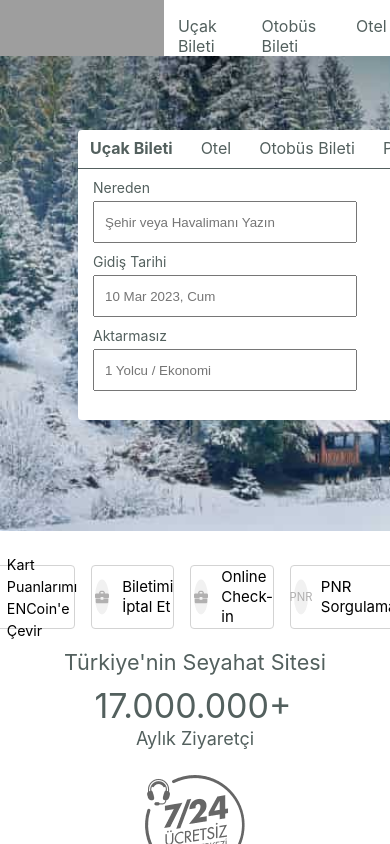
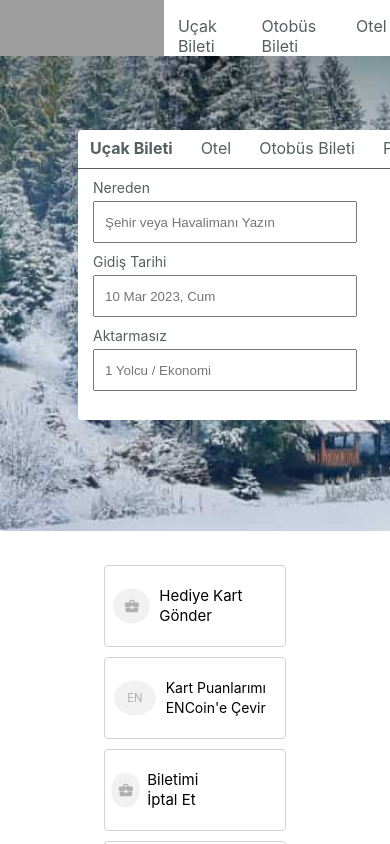
Before and after one commit to Tuzbay/ENUYGUN-Clone-Project, a React (Create React App) app: page / in a window 390 px wide. Shown: the top 844 px of the page. Built offline with nearby package versions, Linux system fonts and the light colour scheme; grey boxes are pictures that could not be loaded.

Commit message:
Brand and Banner Responsive Added

```diff
--- a/src/components/Banner/Banner.css
+++ b/src/components/Banner/Banner.css
@@ -1,5 +1,5 @@
 .banner {
-    width: 1123px;
+    width: 1124px;
     height: 448px;
     background: linear-gradient(270deg, #734CC1 30%, #511DB8 100%);
     border-radius: 14px;
@@ -52,3 +52,95 @@
     gap: 10px;
     margin-top: 82px;
 }
+
+@media (max-width: 1200px) {
+    .banner {
+        width: 950px;
+    }
+
+    .banner__right img {
+        bottom: -6px;
+    }
+
+}
+
+@media (max-width: 1000px) {
+    .banner {
+        width: 700px;
+        height: 600px;
+        flex-direction: column;
+    }
+
+    .downloadedBanner {
+        display: none;
+    }
+
+    .banner__right img {
+        bottom: 13px;
+        height: 100%;
+        transform: scale(1.1);
+    }
+}
+
+@media (max-width: 768px) {
+    .banner {
+        width: 520px;
+    }
+
+
+    .banner__right img {
+        bottom: 0px;
+        height: 100%;
+        transform: scale(1);
+    }
+}
+
+@media (max-width: 576px) {
+    .banner {
+        width: 90%;
+    }
+
+    .banner__left h1 {
+        font-size: 30px;
+        text-align: center;
+    }
+
+    .banner__left {
+        display: flex;
+        flex-direction: column;
+    }
+}
+
+@media (max-width: 440px) {
+    .banner {
+        height: 100%;
+        padding-bottom: 20px;
+    }
+
+    .banner__left {
+        padding-top: 20px;
+    }
+
+    .banner__right {
+        display: none;
+    }
+}
+
+@media (max-width:354px) {
+    .banner__left {
+        padding: 10px;
+    }
+
+    .banner__left h1 {
+        font-size: 20px;
+    }
+
+    .down-btn {
+        width: 100%;
+        transform: scale(0.8);
+    }
+
+    .down-btn span {
+        display: none;
+    }
+}
--- a/src/components/Brand/Brand.css
+++ b/src/components/Brand/Brand.css
@@ -1,11 +1,8 @@
 .brand {
     display: flex;
-    align-items: center;
-    justify-content: center;
     gap: 16px;
-    margin-top: 30px;
-
-
+    max-width: 1124px;
+    margin: 30px auto;
 }
 
 .brandSingle {
@@ -105,3 +102,58 @@
 .brandSingle:nth-child(6):hover span {
     color: rgb(234, 166, 26)
 }
+
+@media (max-width: 1200px) {
+    .brand {
+        max-width: 950px;
+        gap: 10px;
+    }
+
+    .brandSingle {
+        width: 160px;
+        height: 80px;
+    }
+
+    .brandSingle__box {
+        gap: 1px;
+    }
+
+    .brandSingle:nth-child(2) .brandSingle__box p {
+        font-size: 14px;
+        transform: scale(1);
+    }
+}
+
+@media (max-width: 1000px) {
+    .brand {
+        max-width: 720px;
+    }
+
+    .brandSingle {
+        width: 180px;
+        height: 120px;
+    }
+}
+
+@media (max-width: 768px) {
+    .brand {
+        max-width: 520px;
+        flex-wrap: wrap;
+        justify-content: center;
+    }
+
+    .brandSingle {
+        width: 180px;
+        height: 80px;
+    }
+
+}
+
+
+@media (max-width: 450px) {
+    .brand {
+        flex-direction: column;
+        align-items: center;
+    }
+
+}
```
